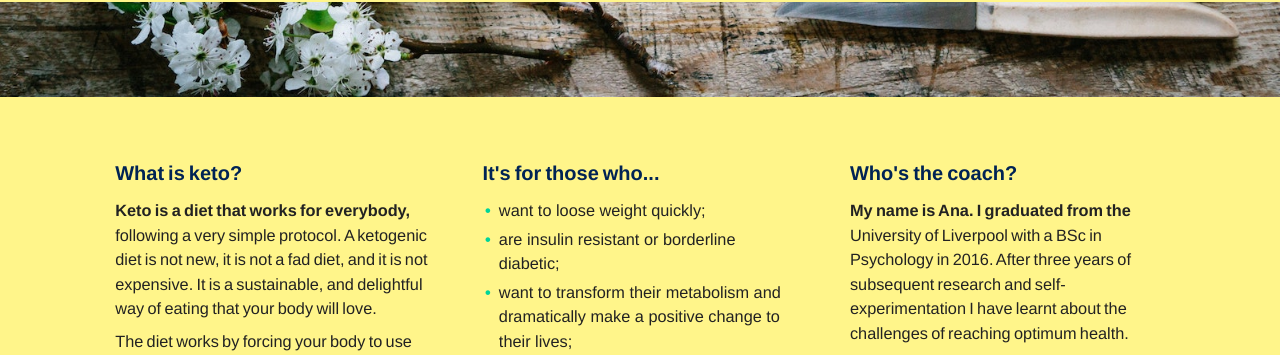
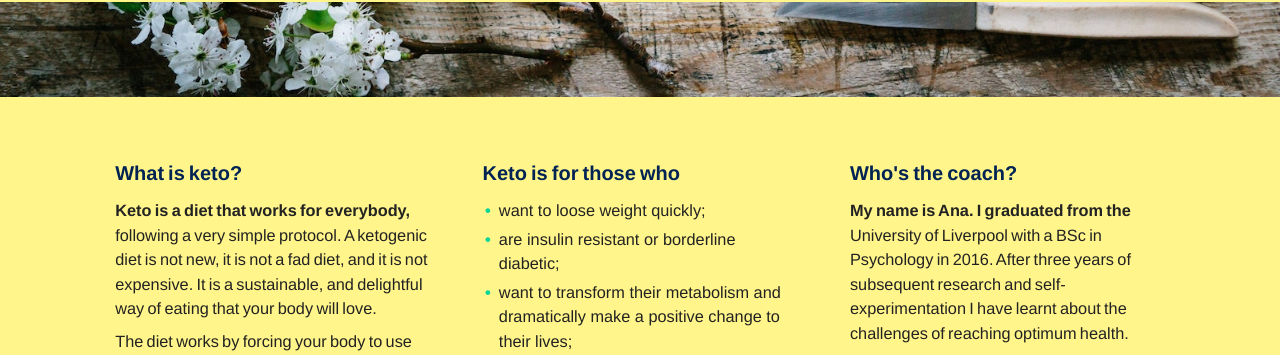
Before and after one commit to martincf/ketolifecoach, a Jekyll site: the page built from index.md, in a window 1280 px wide and 900 px high, scrolled down 1368 px. Shown: the part 98-453 px from the top of the window. Built offline with Jekyll 4.4.1, drawn with Linux system fonts in a browser that asks for light colours; some web fonts are replaced.

Commit message:
Text change

```diff
--- a/_includes/splash.html
+++ b/_includes/splash.html
@@ -6,7 +6,7 @@
       <p>On top, the byproduct of burning fats are ketones, which are a great source of energy for your brain.</p>
     </div>
     <div class="col col-content">
-      <h2>It's for those who...</h2>
+      <h2>Keto is for those who</h2>
       <ul>
         <li>want to loose weight quickly;</li>
         <li>are insulin resistant or borderline diabetic;</li>
```
Also changed, not shown: 1 other file.
